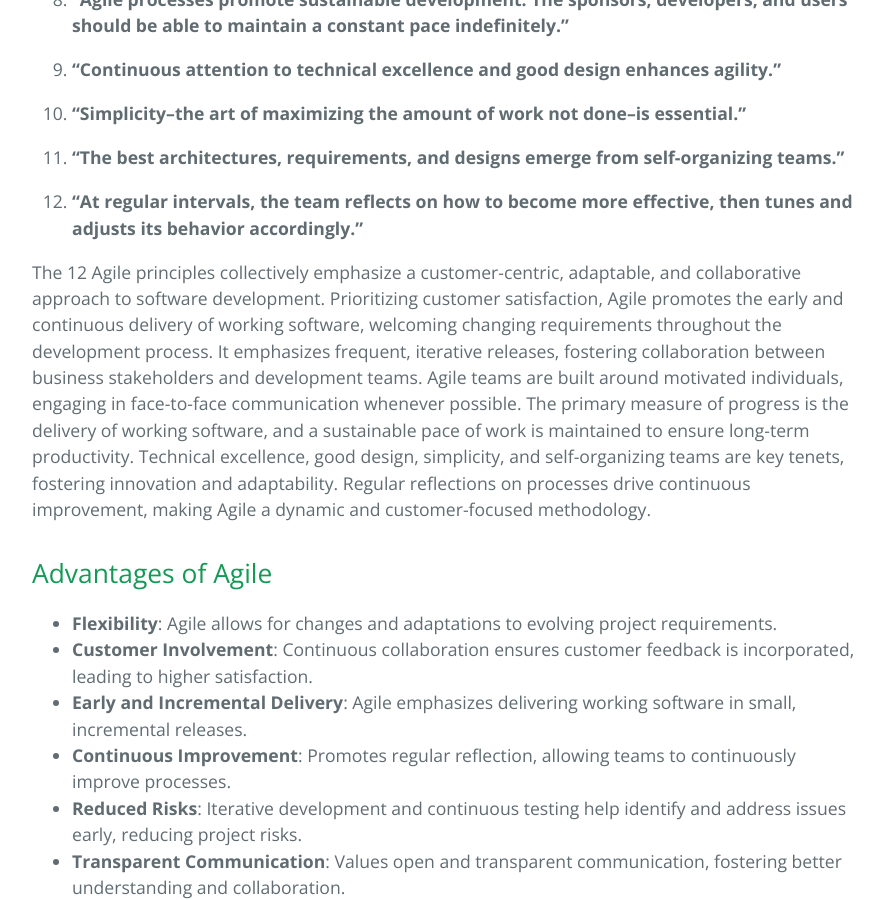
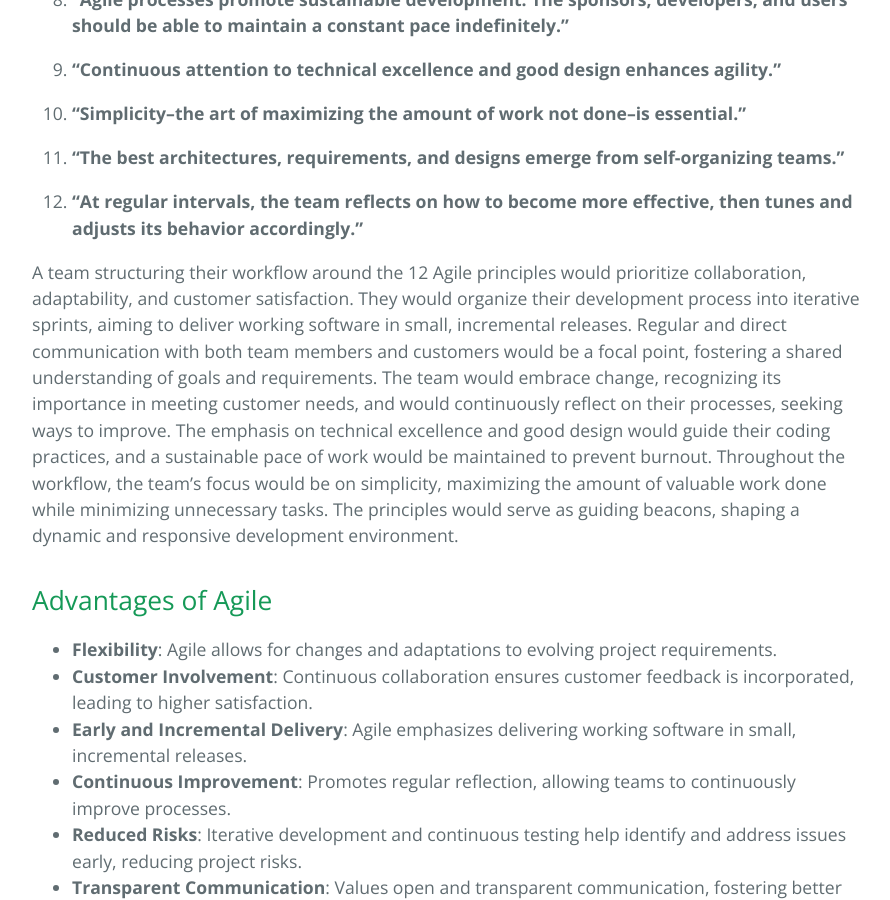
Before and after one commit to learning-software-engineering/learning-software-engineering.github.io, a Jekyll site: the page built from Topics/Software_Engineering/Agile.md, in a window 1280 px wide and 900 px high, scrolled down 3680 px. Shown: the whole window, without its empty margins (192-1082 px from the left). Built offline with Jekyll 4.4.1, drawn with Linux system fonts in a browser that asks for light colours; our own code applies the rules of GitHub Pages for plain Markdown files.

Commit message:
Replaced the summary of the 12 principles of Agile with how a sample team might implement them.

```diff
--- a/Topics/Software_Engineering/Agile.md
+++ b/Topics/Software_Engineering/Agile.md
@@ -67,7 +67,7 @@ Following the establishment of the Agile Manifesto, various Agile methodologies
 
 12. **"At regular intervals, the team reflects on how to become more effective, then tunes and adjusts its behavior accordingly."**
 
-The 12 Agile principles collectively emphasize a customer-centric, adaptable, and collaborative approach to software development. Prioritizing customer satisfaction, Agile promotes the early and continuous delivery of working software, welcoming changing requirements throughout the development process. It emphasizes frequent, iterative releases, fostering collaboration between business stakeholders and development teams. Agile teams are built around motivated individuals, engaging in face-to-face communication whenever possible. The primary measure of progress is the delivery of working software, and a sustainable pace of work is maintained to ensure long-term productivity. Technical excellence, good design, simplicity, and self-organizing teams are key tenets, fostering innovation and adaptability. Regular reflections on processes drive continuous improvement, making Agile a dynamic and customer-focused methodology.
+A team structuring their workflow around the 12 Agile principles would prioritize collaboration, adaptability, and customer satisfaction. They would organize their development process into iterative sprints, aiming to deliver working software in small, incremental releases. Regular and direct communication with both team members and customers would be a focal point, fostering a shared understanding of goals and requirements. The team would embrace change, recognizing its importance in meeting customer needs, and would continuously reflect on their processes, seeking ways to improve. The emphasis on technical excellence and good design would guide their coding practices, and a sustainable pace of work would be maintained to prevent burnout. Throughout the workflow, the team's focus would be on simplicity, maximizing the amount of valuable work done while minimizing unnecessary tasks. The principles would serve as guiding beacons, shaping a dynamic and responsive development environment.
 
 ## Advantages of Agile
 
```
